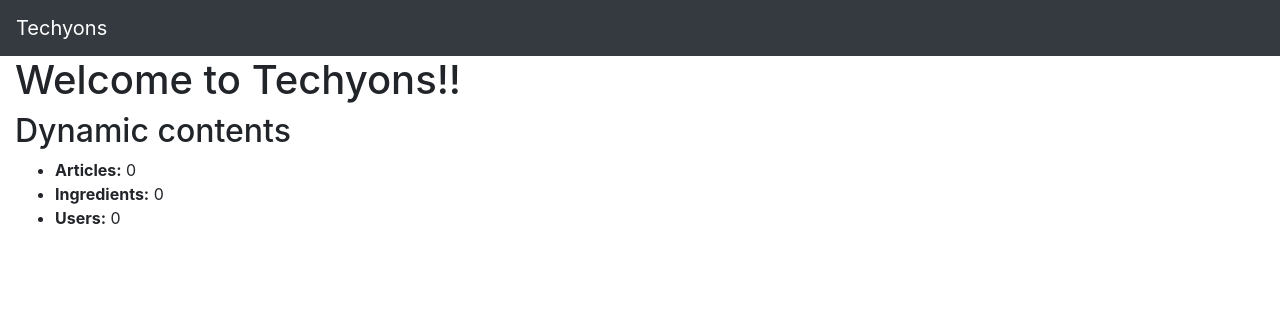
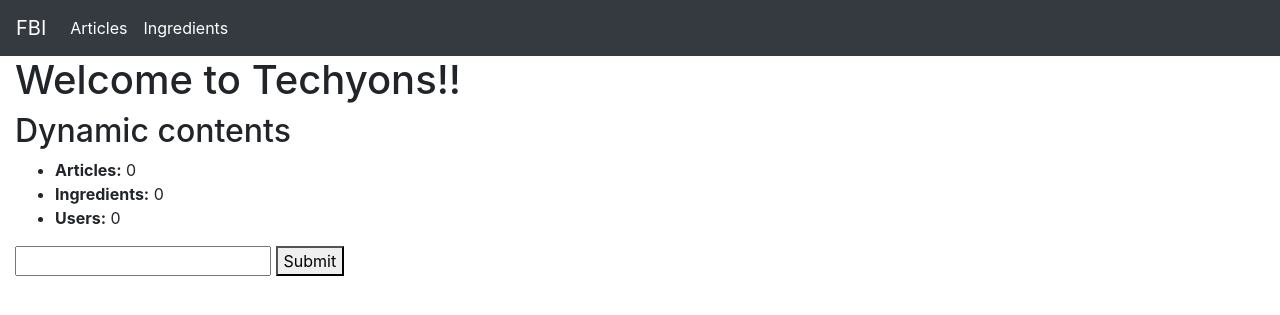
Before and after one commit to theSLWayne/digieduhack, a Django app: page /backend/ in a window 1280 px wide. Shown: the top 315 px of the page. Run offline with Django 3.2, Linux system fonts and the light colour scheme; data that the repository does not hold is empty; some libraries are stand-ins or nearby versions.

Commit message:
Added Navbar

```diff
--- a/backend/templates/backend/article_detail.html
+++ b/backend/templates/backend/article_detail.html
@@ -5,7 +5,7 @@
         <h3>{{ article.title }}</h3>
         <h5>Published on {{ article.created_on }} </h5>
         <h5>Created by {{ article.user.name }}</h5>
+        <p>Ingredients: {% for ingredient in article.ingredients.all %} <a href="{{ ingredient.get_absolute_url }}"> {{ ingredient.name }}</a> {% endfor %}</p>
         <p>Description: {{ article.description }}</p>
-        <p>Ingredients: {% for ingredient in article.ingredients.all %} {{ ingredient.name }} {% endfor %}</p>
     </div>
 {% endblock content %}
--- a/backend/templates/backend/article_list.html
+++ b/backend/templates/backend/article_list.html
@@ -3,7 +3,7 @@
 {% block content %}
 <div>
     {% for article in article_list %}
-        <p>Article Name: {{ article.title }}</p>
+        <a href="{{ article.get_absolute_url }}">Article Name: {{ article.title }}</a><br>
     {% endfor %}
 </div>
 {% endblock content %}
--- a/backend/templates/index.html
+++ b/backend/templates/index.html
@@ -8,4 +8,10 @@
         <li><strong>Ingredients:</strong> {{ num_ingredients }}</li>
         <li><strong>Users:</strong> {{ num_users }}</li>
     </ul>
+
+    <form id=”search” method=”POST” action=””>
+            {% csrf_token %}
+            <input type=”text” class=”form-control” id=”txtSearch” name=”txtSearch”>
+            <button type=”submit” class=”btn btn-default btn-submit”>Submit</button>
+            </form>
 {% endblock content %}
--- a/backend/templates/layout.html
+++ b/backend/templates/layout.html
@@ -6,15 +6,40 @@
     <meta http-equiv="X-UA-Compatible" content="ie=edge">
 
     <link rel="stylesheet" href="https://stackpath.bootstrapcdn.com/bootstrap/4.3.1/css/bootstrap.min.css" integrity="sha384-ggOyR0iXCbMQv3Xipma34MD+dH/1fQ784/j6cY/iJTQUOhcWr7x9JvoRxT2MZw1T" crossorigin="anonymous">
-
+    <link rel="stylesheet" href="http://code.jquery.com/ui/1.8.18/themes/base/jquery-ui.css" type="text/css" media="all" /> <script src="http://ajax.googleapis.com/ajax/libs/jquery/1.7.1/jquery.min.js" type="text/javascript"> </script> <script src="https://ajax.googleapis.com/ajax/libs/jqueryui/1.8.16/jquery-ui.min.js" type="text/javascript"></script>
     {% block title %}<title>Document</title>{% endblock %}
 </head>
 <body>
-    <nav class="navbar navbar-dark bg-dark">
-        <a class="navbar-brand" href="#">Techyons</a>
+    <nav class="navbar navbar-expand-lg navbar-dark bg-dark">
+        <a class="navbar-brand" href="{% url 'index' %}">FBI</a>
+        <button class="navbar-toggler" type="button" data-toggle="collapse" data-target="#navbarNavDropdown" aria-controls="navbarNavDropdown" aria-expanded="false" aria-label="Toggle navigation">
+          <span class="navbar-toggler-icon"></span>
+        </button>
+        <div class="collapse navbar-collapse" id="navbarNavDropdown">
+          <ul class="navbar-nav">
+            <li class="nav-item active">
+              <a class="nav-link" href="{% url 'articles' %}">Articles</a>
+            </li>
+            <li class="nav-item active">
+              <a class="nav-link" href="{% url 'ingredients' %}">Ingredients</a>
+            </li>
+          </ul>
+        </div>
     </nav>
 
     <div class="col-sm-10 ">{% block content %}{% endblock %}</div>
+
+    <script>
+        $(document).ready(function(){
+            $("#txtSearch").autocomplete({
+                source: "/ajax_calls/search/",
+                minLength: 2,
+                open: function(){
+                    setTimeout(function () {
+                        $('.ui-autocomplete').css('z-index', 99);
+                    }, 0);
+                }
+              });        });</script>
 
     <script src="https://code.jquery.com/jquery-3.3.1.slim.min.js" integrity="sha384-q8i/X+965DzO0rT7abK41JStQIAqVgRVzpbzo5smXKp4YfRvH+8abtTE1Pi6jizo" crossorigin="anonymous"></script>
     <script src="https://cdnjs.cloudflare.com/ajax/libs/popper.js/1.14.7/umd/popper.min.js" integrity="sha384-UO2eT0CpHqdSJQ6hJty5KVphtPhzWj9WO1clHTMGa3JDZwrnQq4sF86dIHNDz0W1" crossorigin="anonymous"></script>
--- a/backend/urls.py
+++ b/backend/urls.py
@@ -1,5 +1,6 @@
 from django.urls import path
 from . import views
+
 
 urlpatterns = [
     path('', views.index, name = 'index'),
--- a/backend/views.py
+++ b/backend/views.py
@@ -1,4 +1,5 @@
 from django.shortcuts import render
+import json
 
 # Create your views here.
 from backend.models import Article, User, Ingredient
```
Also changed, not shown: backend/templates/backend/ingredient_detail.html (+9 -0 lines), backend/templates/backend/ingredient_list.html (+9 -0 lines).
